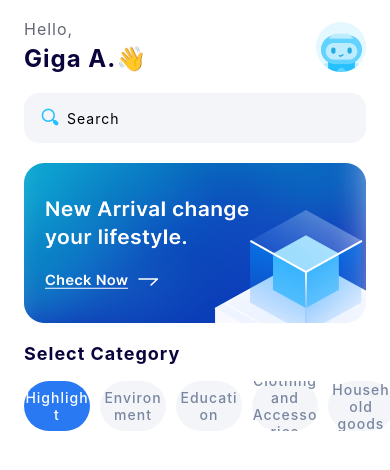
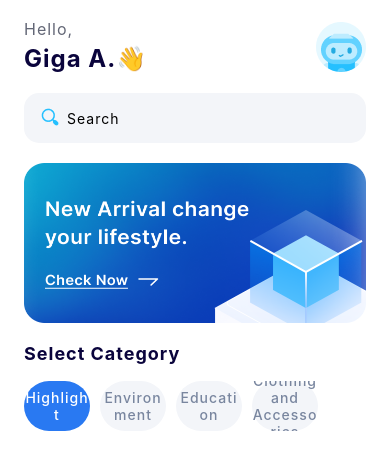
Before and after one commit to gigaamiridze/donation-app, a React Native app: screen / in a window 390 px wide. Shown: the top 470 px of the page. Built offline with nearby package versions, Linux system fonts and the light colour scheme.

Commit message:
Completed pagination setup for categories

```diff
--- a/src/screens/home/Home.tsx
+++ b/src/screens/home/Home.tsx
@@ -1,6 +1,7 @@
-import React from 'react';
+import React, { useState, useEffect } from 'react';
 import { useSelector, useDispatch } from 'react-redux';
 import { Header, Search, Tab } from '../../components';
+import { ICategory } from '../../interfaces';
 import { globalStyle } from '../../assets';
 import { style } from './style';
 import {
@@ -24,6 +25,26 @@ function Home() {
   const { firstName, lastName } = useSelector(selectUserState);
   const { categories, selectedCategoryId } = useSelector(selectCategoriesState);
   const dispatch = useDispatch();
+  const [categoryPage, setCategoryPage] = useState<number>(1);
+  const [categoryList, setCategoryList] = useState<ICategory[]>([]);
+  const [isLoadingCategories, setIsLoadingCategories] = useState<boolean>(false);
+  const categoryPageSize = 4;
+
+  useEffect(() => {
+    setIsLoadingCategories(true);
+    setCategoryList(pagination(categories, categoryPage, categoryPageSize));
+    setCategoryPage(prev => prev + 1);
+    setIsLoadingCategories(false);
+  }, []);
+
+  const pagination = (items: ICategory[], pageNumber: number, pageSize: number) => {
+    const startIndex = (pageNumber - 1) * pageSize;
+    const endIndex = startIndex + pageSize;
+    if (startIndex >= items.length) {
+      return [];
+    }
+    return items.slice(startIndex, endIndex);
+  };
 
   return (
     <TouchableWithoutFeedback
@@ -63,13 +84,24 @@ function Home() {
             <View style={style.categories}>
               <Header title='Select Category' type={2} />
               <FlatList
+                onEndReachedThreshold={0.5}
+                onEndReached={() => {
+                  if (isLoadingCategories) return true;
+                  setIsLoadingCategories(true);
+                  let newData = pagination(categories, categoryPage, categoryPageSize);
+                  if (newData.length > 0) {
+                    setCategoryList(prevState => [...prevState, ...newData]);
+                    setCategoryPage(prevState => prevState + 1);
+                  }
+                  setIsLoadingCategories(false);
+                }}
                 horizontal={true}
                 showsHorizontalScrollIndicator={false}
-                data={categories}
+                data={categoryList}
                 renderItem={({ item, index }) => (
                   <View
                     key={item.categoryId}
-                    style={!(index === categories.length - 1) && style.categoryItem}
+                    style={style.categoryItem}
                   >
                     <Tab
                       tabId={item.categoryId}
```
